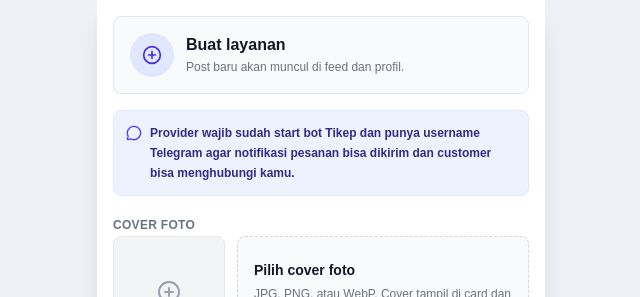
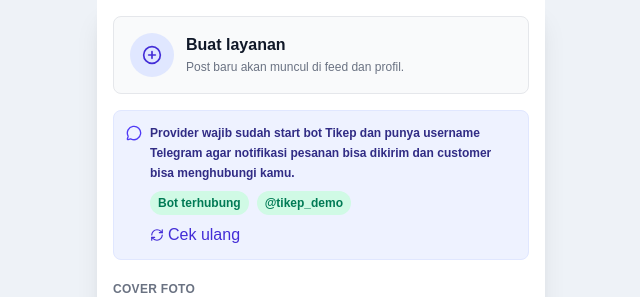
Before and after one commit to ferdifir/tikep, a Next.js app: page /post in a window 1280 px wide. Shown: the top 297 px of the page, without its empty margins (319-959 px from the left). Built offline with nearby package versions, Linux system fonts and the light colour scheme; no server answers; the database is empty.

Commit message:
Fix bot binding feedback and refresh

```diff
--- a/app/api/app-state/route.ts
+++ b/app/api/app-state/route.ts
@@ -43,6 +43,8 @@ export async function GET(request: Request) {
       firstName: user.firstName,
       lastName: user.lastName,
       photoUrl: user.photoUrl,
+      telegramChatId: user.telegramChatId,
+      botStartedAt: user.botStartedAt?.toISOString() ?? null,
     },
     services: services.map((service) => mapService(service, user.id)),
     categories,
--- a/app/api/telegram/webhook/route.ts
+++ b/app/api/telegram/webhook/route.ts
@@ -35,6 +35,16 @@ type TelegramUpdate = {
 };
 
 const developerChatId = process.env.TELEGRAM_DEVELOPER_CHAT_ID ?? "7764382006";
+
+function getMiniAppUrl(startParam = "home") {
+  const botUsername = process.env.NEXT_PUBLIC_TELEGRAM_BOT_USERNAME?.replace(/^@/, "");
+
+  if (!botUsername) {
+    return "";
+  }
+
+  return `https://t.me/${botUsername}?startapp=${encodeURIComponent(startParam)}`;
+}
 
 function normalizeCommand(text: string) {
   return text.trim().replace(/\s+/g, " ");
@@ -569,13 +579,17 @@ export async function POST(request: Request) {
   if (command === "/start") {
     await bindBotUser(update);
 
-    if (!isAuthorizedDeveloper(update)) {
-      await sendTelegramMessage({
-        chatId: String(chatId),
-        text: "Akun Telegram kamu sudah terhubung ke Tikep. Sekarang kamu bisa kembali ke Mini App.",
-      });
-      return NextResponse.json({ ok: true });
-    }
+    const miniAppUrl = getMiniAppUrl("home");
+    await sendTelegramMessage({
+      chatId: String(chatId),
+      text: "Selamat datang di Tikep. Akun Telegram kamu sudah terhubung, sekarang kamu bisa buka Mini App untuk membuat layanan, pesan provider, memberi review, dan menerima gift.",
+      replyMarkup: miniAppUrl
+        ? {
+            inline_keyboard: [[{ text: "Buka Mini App", url: miniAppUrl }]],
+          }
+        : undefined,
+    });
+    return NextResponse.json({ ok: true });
   }
 
   if (!isAuthorizedDeveloper(update)) {
--- a/app/post/page.tsx
+++ b/app/post/page.tsx
@@ -1,6 +1,6 @@
 "use client";
 
-import { CheckCircle2, MessageCircle, PlusCircle } from "lucide-react";
+import { CheckCircle2, MessageCircle, PlusCircle, RefreshCw } from "lucide-react";
 import { useRouter } from "next/navigation";
 import { ChangeEvent, FormEvent, useEffect, useMemo, useRef, useState } from "react";
 import { useTikep } from "@/components/app-provider";
@@ -9,7 +9,7 @@ import type { ServiceCategory } from "@/lib/types";
 
 export default function PostPage() {
   const router = useRouter();
-  const { addCategory, addService, categories, currentUser } = useTikep();
+  const { addCategory, addService, categories, currentUser, refreshAppState } = useTikep();
   const defaultProvider = useMemo(() => {
     return [currentUser.firstName, currentUser.lastName].filter(Boolean).join(" ") || currentUser.username || "Penyedia Tikep";
   }, [currentUser]);
@@ -35,6 +35,22 @@ export default function PostPage() {
       }
     };
   }, []);
+
+  useEffect(() => {
+    const refreshWhenActive = () => {
+      if (document.visibilityState === "visible") {
+        refreshAppState().catch(() => undefined);
+      }
+    };
+
+    window.addEventListener("focus", refreshWhenActive);
+    document.addEventListener("visibilitychange", refreshWhenActive);
+
+    return () => {
+      window.removeEventListener("focus", refreshWhenActive);
+      document.removeEventListener("visibilitychange", refreshWhenActive);
+    };
+  }, [refreshAppState]);
 
   function replaceCoverFile(nextFile: File | null) {
     if (coverPreviewUrlRef.current) {
@@ -124,6 +140,9 @@ export default function PostPage() {
     }
   }
 
+  const isBotConnected = Boolean(currentUser.telegramChatId && currentUser.botStartedAt);
+  const hasTelegramUsername = Boolean(currentUser.username);
+
   const canSubmit =
     title.trim().length >= 4 &&
     Boolean(coverFile) &&
@@ -149,15 +168,41 @@ export default function PostPage() {
         <section className="rounded-lg border border-indigo-100 bg-indigo-50 p-3">
           <div className="flex items-start gap-2">
             <MessageCircle className="mt-0.5 h-4 w-4 shrink-0 text-indigo-600" />
-            <div className="space-y-2">
+            <div className="min-w-0 flex-1 space-y-2">
               <p className="text-xs font-semibold leading-5 text-indigo-900">
                 Provider wajib sudah start bot Tikep dan punya username Telegram agar notifikasi pesanan bisa dikirim dan customer bisa menghubungi kamu.
               </p>
-              {botLink ? (
-                <a href={botLink} className="inline-flex text-xs font-bold text-indigo-700">
-                  Hubungkan bot
-                </a>
-              ) : null}
+              <div className="flex flex-wrap items-center gap-2">
+                <span
+                  className={`inline-flex rounded-full px-2 py-1 text-xs font-bold ${
+                    isBotConnected ? "bg-emerald-100 text-emerald-700" : "bg-amber-100 text-amber-700"
+                  }`}
+                >
+                  {isBotConnected ? "Bot terhubung" : "Bot belum terhubung"}
+                </span>
+                <span
+                  className={`inline-flex rounded-full px-2 py-1 text-xs font-bold ${
+                    hasTelegramUsername ? "bg-emerald-100 text-emerald-700" : "bg-amber-100 text-amber-700"
+                  }`}
+                >
+                  {hasTelegramUsername ? `@${currentUser.username}` : "Username belum ada"}
+                </span>
+              </div>
+              <div className="flex flex-wrap gap-3">
+                {!isBotConnected && botLink ? (
+                  <a href={botLink} className="inline-flex text-xs font-bold text-indigo-700">
+                    Hubungkan bot
+                  </a>
+                ) : null}
+                <button
+                  type="button"
+                  onClick={() => refreshAppState().catch(() => undefined)}
+                  className="inline-flex items-center gap-1 text-xs font-bold text-indigo-700"
+                >
+                  <RefreshCw className="h-3.5 w-3.5" />
+                  Cek ulang
+                </button>
+              </div>
             </div>
           </div>
         </section>
--- a/components/app-provider.tsx
+++ b/components/app-provider.tsx
@@ -1,6 +1,6 @@
 "use client";
 
-import { createContext, useContext, useEffect, useMemo, useState } from "react";
+import { createContext, useCallback, useContext, useEffect, useMemo, useState } from "react";
 import { seedServices } from "@/lib/seed-data";
 import { getTelegramInitData } from "@/lib/telegram-webapp";
 import type { NewServiceInput, Service } from "@/lib/types";
@@ -12,6 +12,7 @@ type AppContextValue = {
   recommendedIds: string[];
   reportedIds: string[];
   homeFiltersOpen: boolean;
+  refreshAppState: () => Promise<void>;
   toggleHomeFilters: () => void;
   toggleRecommendation: (serviceId: string) => void;
   reportService: (serviceId: string) => void;
@@ -35,6 +36,8 @@ type CurrentUser = {
   firstName: string | null;
   lastName: string | null;
   photoUrl: string | null;
+  telegramChatId: string | null;
+  botStartedAt: string | null;
 };
 
 const defaultState: StoredState = {
@@ -44,6 +47,8 @@ const defaultState: StoredState = {
     firstName: "Tikep",
     lastName: "Studio",
     photoUrl: null,
+    telegramChatId: "demo-tikep-chat",
+    botStartedAt: new Date(0).toISOString(),
   },
   services: seedServices,
   categories: ["Desain", "Marketing", "Teknologi", "Konten"],
@@ -69,17 +74,24 @@ export function AppProvider({ children }: { children: React.ReactNode }) {
   const [state, setState] = useState<StoredState>(defaultState);
   const [homeFiltersOpen, setHomeFiltersOpen] = useState(false);
 
+  const refreshAppState = useCallback(async () => {
+    const initData = getTelegramInitData();
+    const url = initData ? `/api/app-state?initData=${encodeURIComponent(initData)}` : "/api/app-state";
+    const response = await fetch(url);
+
+    if (!response.ok) {
+      throw new Error("Failed to load app state");
+    }
+
+    const data = (await response.json()) as AppStateResponse;
+    setState(mapAppState(data));
+  }, []);
+
   useEffect(() => {
     queueMicrotask(() => {
-      const initData = getTelegramInitData();
-      const url = initData ? `/api/app-state?initData=${encodeURIComponent(initData)}` : "/api/app-state";
-
-      fetch(url)
-        .then((response) => (response.ok ? response.json() : Promise.reject(new Error("Failed to load app state"))))
-        .then((data: AppStateResponse) => setState(mapAppState(data)))
-        .catch(() => setState(defaultState));
+      refreshAppState().catch(() => setState(defaultState));
     });
-  }, []);
+  }, [refreshAppState]);
 
   const value = useMemo<AppContextValue>(
     () => ({
@@ -89,6 +101,7 @@ export function AppProvider({ children }: { children: React.ReactNode }) {
       recommendedIds: state.recommendedIds,
       reportedIds: state.reportedIds,
       homeFiltersOpen,
+      refreshAppState,
       toggleHomeFilters() {
         setHomeFiltersOpen((current) => !current);
       },
@@ -192,7 +205,7 @@ export function AppProvider({ children }: { children: React.ReactNode }) {
         return data.category.name;
       },
     }),
-    [homeFiltersOpen, state],
+    [homeFiltersOpen, refreshAppState, state],
   );
 
   return <AppContext.Provider value={value}>{children}</AppContext.Provider>;
--- a/lib/app-version.ts
+++ b/lib/app-version.ts
@@ -1 +1 @@
-export const appVersion = "0.2.2";
+export const appVersion = "0.2.3";
--- a/package.json
+++ b/package.json
@@ -1,6 +1,6 @@
 {
   "name": "tikep",
-  "version": "0.2.2",
+  "version": "0.2.3",
   "private": true,
   "scripts": {
     "dev": "next dev --turbopack",
```
Also changed, not shown: 1 other file (tests, documents, lock files or other folders).
